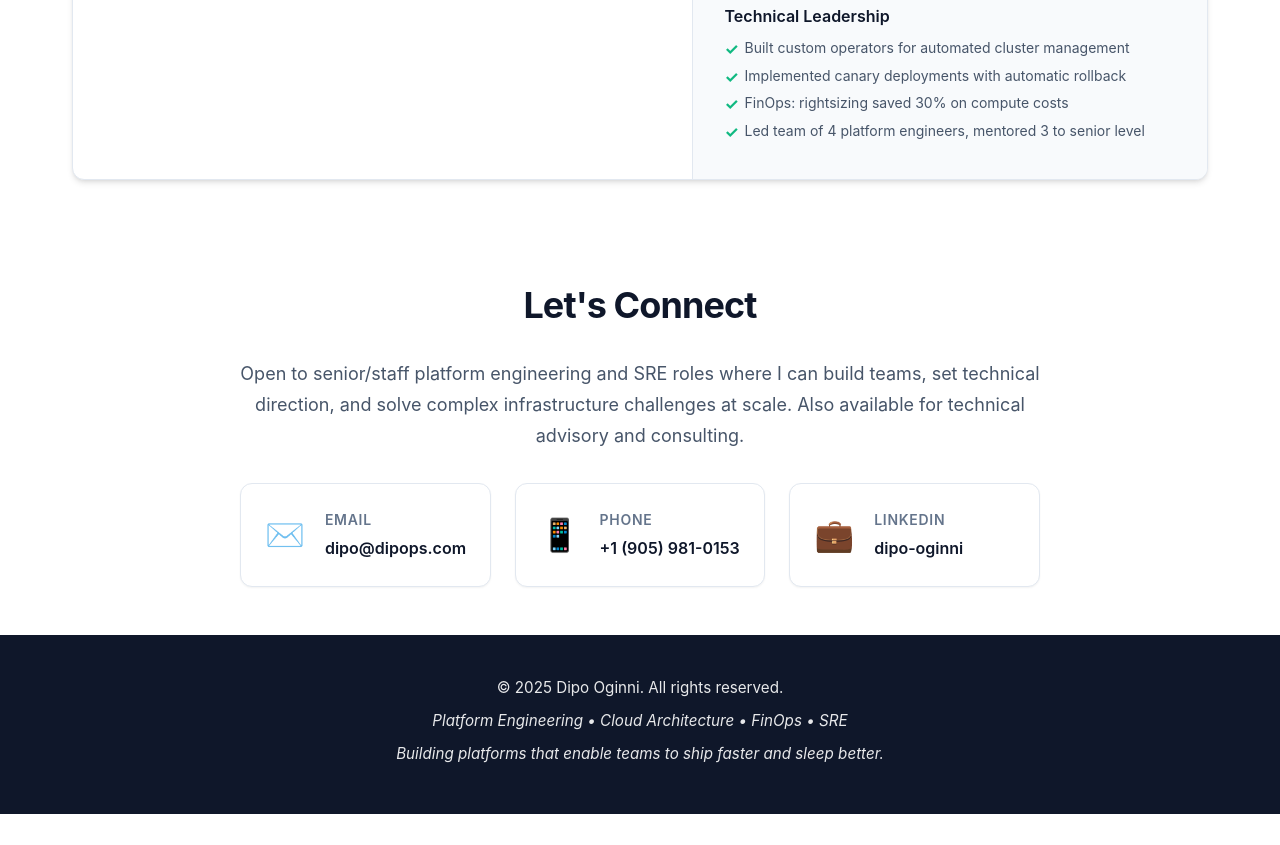
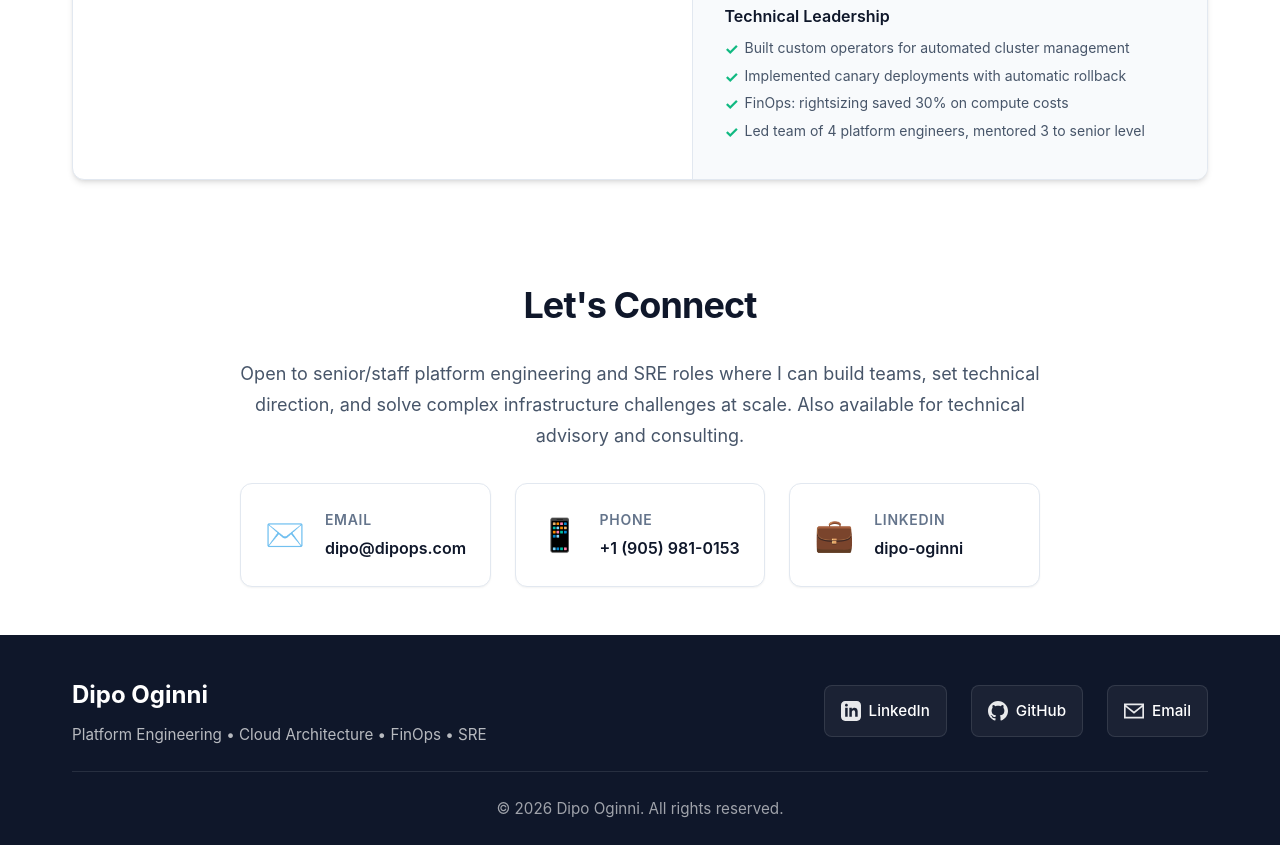
Before and after one commit to oginnidipo/website, a plain HTML site: page index.html in a window 1280 px wide. Shown: the part 3532-4377 px from the top of the page. Before the commit the page ends 4346 px from the top, so only its background shows below. Drawn offline with Linux system fonts and the light colour scheme.

Commit message:
Add social links and improve footer

```diff
--- a/index.html
+++ b/index.html
@@ -310,10 +310,30 @@
     </main>
 
     <footer class="footer">
-        <div class="container">
-            <p>&copy; 2025 Dipo Oginni. All rights reserved.</p>
-            <p class="footer-tagline">Platform Engineering • Cloud Architecture • FinOps • SRE</p>
-            <p class="footer-tagline">Building platforms that enable teams to ship faster and sleep better.</p>
+        <div class="footer-container">
+            <div class="footer-content">
+                <div class="footer-brand">
+                    <h3>Dipo Oginni</h3>
+                    <p class="footer-tagline">Platform Engineering • Cloud Architecture • FinOps • SRE</p>
+                </div>
+                <div class="footer-links">
+                    <a href="https://linkedin.com/in/dipo-oginni" target="_blank" rel="noopener noreferrer" class="footer-social">
+                        <svg width="24" height="24" viewBox="0 0 24 24" fill="currentColor"><path d="M19 0h-14c-2.761 0-5 2.239-5 5v14c0 2.761 2.239 5 5 5h14c2.762 0 5-2.239 5-5v-14c0-2.761-2.238-5-5-5zm-11 19h-3v-11h3v11zm-1.5-12.268c-.966 0-1.75-.79-1.75-1.764s.784-1.764 1.75-1.764 1.75.79 1.75 1.764-.783 1.764-1.75 1.764zm13.5 12.268h-3v-5.604c0-3.368-4-3.113-4 0v5.604h-3v-11h3v1.765c1.396-2.586 7-2.777 7 2.476v6.759z"/></svg>
+                        LinkedIn
+                    </a>
+                    <a href="https://github.com/oginnidipo" target="_blank" rel="noopener noreferrer" class="footer-social">
+                        <svg width="24" height="24" viewBox="0 0 24 24" fill="currentColor"><path d="M12 0c-6.626 0-12 5.373-12 12 0 5.302 3.438 9.8 8.207 11.387.599.111.793-.261.793-.577v-2.234c-3.338.726-4.033-1.416-4.033-1.416-.546-1.387-1.333-1.756-1.333-1.756-1.089-.745.083-.729.083-.729 1.205.084 1.839 1.237 1.839 1.237 1.07 1.834 2.807 1.304 3.492.997.107-.775.418-1.305.762-1.604-2.665-.305-5.467-1.334-5.467-5.931 0-1.311.469-2.381 1.236-3.221-.124-.303-.535-1.524.117-3.176 0 0 1.008-.322 3.301 1.23.957-.266 1.983-.399 3.003-.404 1.02.005 2.047.138 3.006.404 2.291-1.552 3.297-1.23 3.297-1.23.653 1.653.242 2.874.118 3.176.77.84 1.235 1.911 1.235 3.221 0 4.609-2.807 5.624-5.479 5.921.43.372.823 1.102.823 2.222v3.293c0 .319.192.694.801.576 4.765-1.589 8.199-6.086 8.199-11.386 0-6.627-5.373-12-12-12z"/></svg>
+                        GitHub
+                    </a>
+                    <a href="mailto:coginni@gmail.com" class="footer-social">
+                        <svg width="24" height="24" viewBox="0 0 24 24" fill="currentColor"><path d="M0 3v18h24v-18h-24zm21.518 2l-9.518 7.713-9.518-7.713h19.036zm-19.518 14v-11.817l10 8.104 10-8.104v11.817h-20z"/></svg>
+                        Email
+                    </a>
+                </div>
+            </div>
+            <div class="footer-bottom">
+                <p>&copy; 2026 Dipo Oginni. All rights reserved.</p>
+            </div>
         </div>
     </footer>
 </body>
--- a/styles.css
+++ b/styles.css
@@ -586,20 +586,94 @@
 .footer {
     background: var(--text-primary);
     color: white;
-    padding: clamp(2.5rem, 4vh, 3rem) 0;
+    padding: clamp(2.5rem, 4vh, 3rem) 0 clamp(1.5rem, 3vh, 2rem);
+}
+
+.footer-container {
+    max-width: 1200px;
+    margin: 0 auto;
+    padding: 0 clamp(1rem, 3vw, 2rem);
+}
+
+.footer-content {
+    display: flex;
+    justify-content: space-between;
+    align-items: center;
+    padding-bottom: clamp(1.5rem, 3vh, 2rem);
+    border-bottom: 1px solid rgba(255, 255, 255, 0.1);
+    margin-bottom: clamp(1.5rem, 3vh, 2rem);
+}
+
+.footer-brand h3 {
+    font-size: clamp(1.25rem, 2vw, 1.5rem);
+    margin-bottom: 0.5rem;
+    font-weight: 700;
+}
+
+.footer-tagline {
+    font-size: clamp(0.875rem, 1.4vw, 0.95rem);
+    opacity: 0.7;
+    margin: 0;
+}
+
+.footer-links {
+    display: flex;
+    gap: clamp(1rem, 2vw, 1.5rem);
+    align-items: center;
+}
+
+.footer-social {
+    display: flex;
+    align-items: center;
+    gap: 0.5rem;
+    color: white;
+    text-decoration: none;
+    font-size: clamp(0.875rem, 1.4vw, 0.95rem);
+    font-weight: 500;
+    padding: 0.75rem 1rem;
+    border-radius: 8px;
+    background: rgba(255, 255, 255, 0.05);
+    transition: all 0.2s ease;
+    border: 1px solid rgba(255, 255, 255, 0.1);
+}
+
+.footer-social:hover {
+    background: rgba(255, 255, 255, 0.1);
+    border-color: rgba(255, 255, 255, 0.2);
+    transform: translateY(-2px);
+}
+
+.footer-social svg {
+    width: 20px;
+    height: 20px;
+    opacity: 0.9;
+}
+
+.footer-bottom {
     text-align: center;
 }
 
-.footer p {
-    margin-bottom: 0.5rem;
-    opacity: 0.9;
-    font-size: clamp(0.875rem, 1.5vw, 0.95rem);
+.footer-bottom p {
+    margin: 0;
+    opacity: 0.6;
+    font-size: clamp(0.875rem, 1.4vw, 0.95rem);
 }
 
-.footer-tagline {
-    font-size: clamp(0.8rem, 1.4vw, 0.95rem);
-    opacity: 0.7;
-    font-style: italic;
+@media (max-width: 768px) {
+    .footer-content {
+        flex-direction: column;
+        gap: 2rem;
+        text-align: center;
+    }
+
+    .footer-links {
+        flex-wrap: wrap;
+        justify-content: center;
+    }
+
+    .footer-social {
+        flex: 0 1 auto;
+    }
 }
 
 /* Responsive Design - Minimal breakpoints needed with fluid typography */
```
